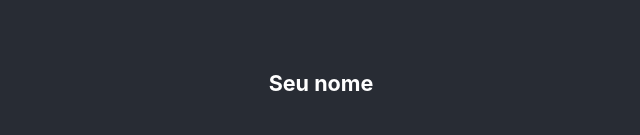
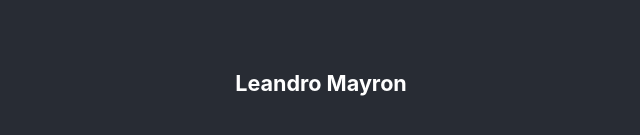
Before and after one commit to crislainecs/first-deploy, a React (Create React App) app: page / in a window 1280 px wide. Shown: the part 585-720 px from the top of the page, without its empty margins (319-959 px from the left). Built offline with nearby package versions, Linux system fonts and the light colour scheme.

Commit message:
adicionado-meu-nome

```diff
--- a/src/App.js
+++ b/src/App.js
@@ -12,7 +12,7 @@ function App() {
         <h1>Alunos Grupo 7</h1>
 
 
-        <h5>Seu nome</h5>
+        <h5>Leandro Mayron</h5>
 
 
 
```
